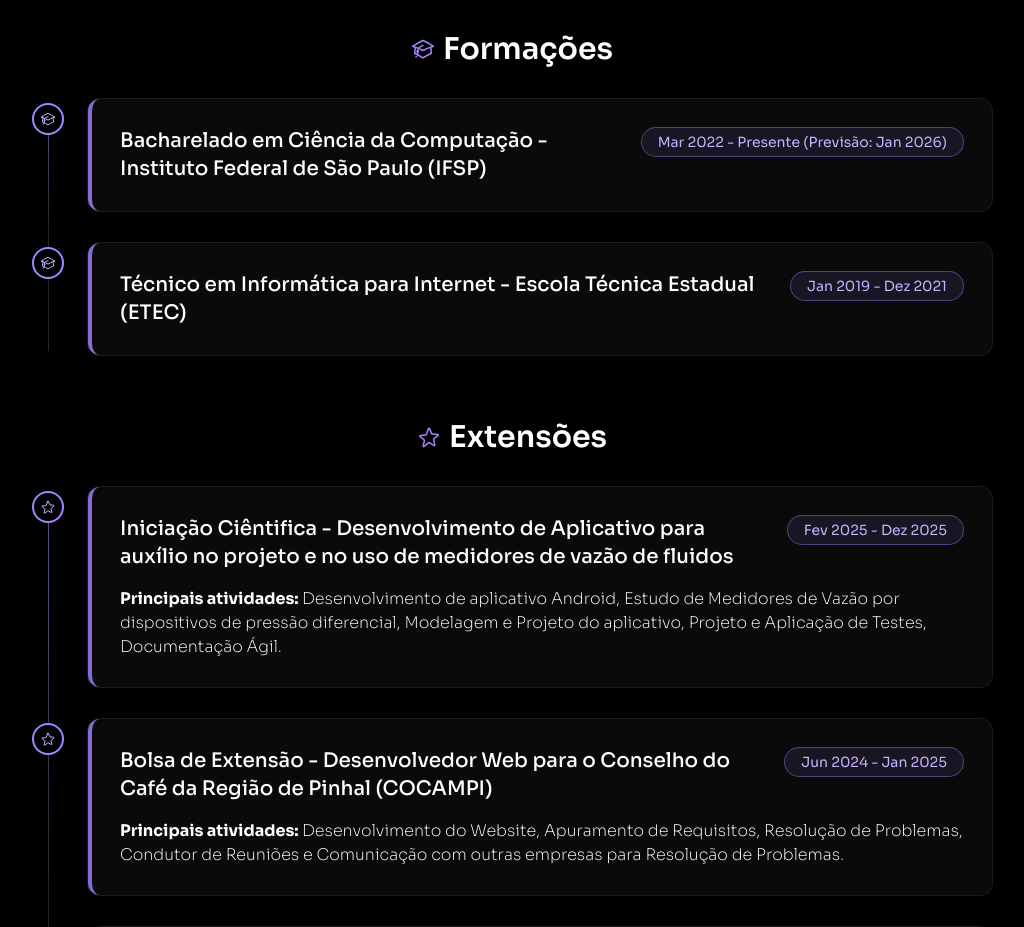
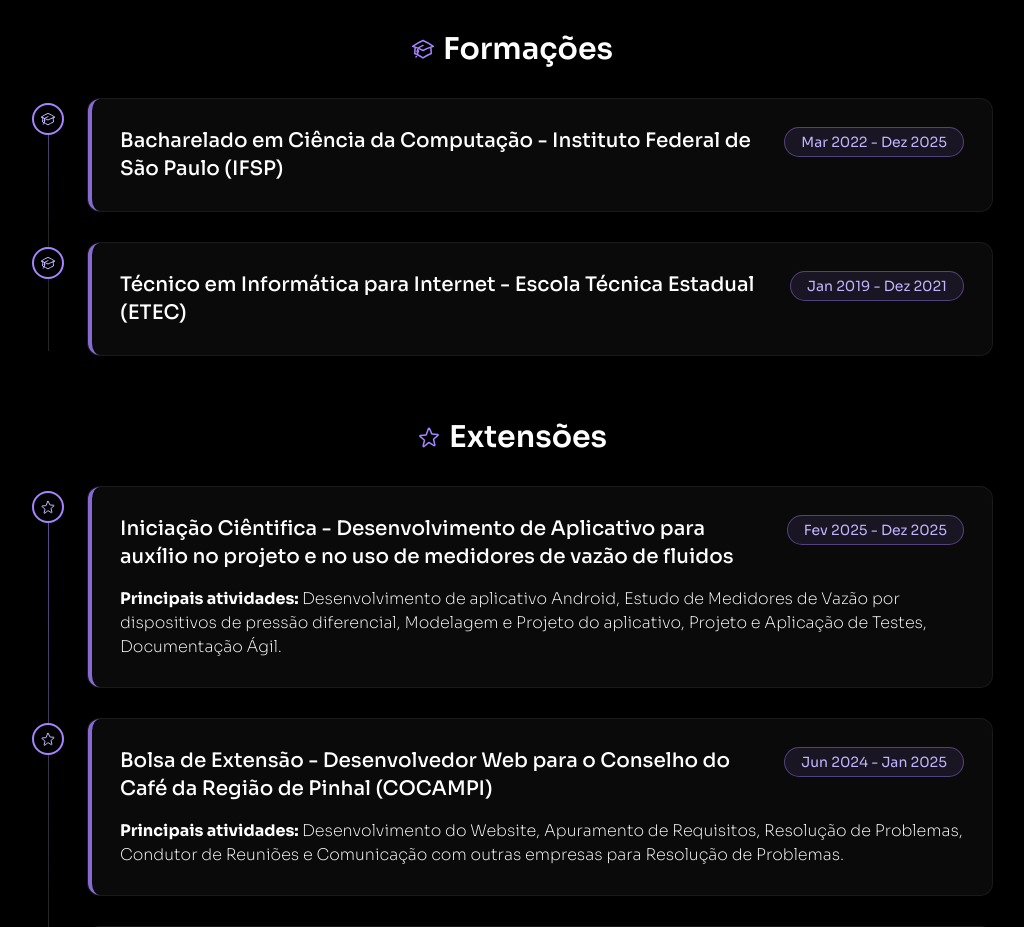
Before and after one commit to VictorRms03/Meu-Portfolio, a Next.js app: page / in a window 1280 px wide. Shown: the part 1980-2907 px from the top of the page, without its empty margins (128-1152 px from the left). Built offline with nearby package versions, Linux system fonts and the light colour scheme.

Commit message:
fix: Update graduation date

```diff
--- a/src/data/experience.ts
+++ b/src/data/experience.ts
@@ -14,7 +14,7 @@ export const workExperiences: TimelineEntry[] = [
 export const degrees: TimelineEntry[] = [
     {
         title: "Bacharelado em Ciência da Computação - Instituto Federal de São Paulo (IFSP)",
-        date: "Mar 2022 - Presente (Previsão: Jan 2026)",
+        date: "Mar 2022 - Dez 2025",
     },
     {
         title: "Técnico em Informática para Internet - Escola Técnica Estadual (ETEC)",
```
